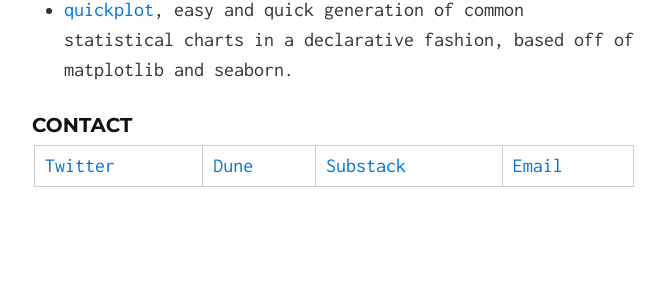
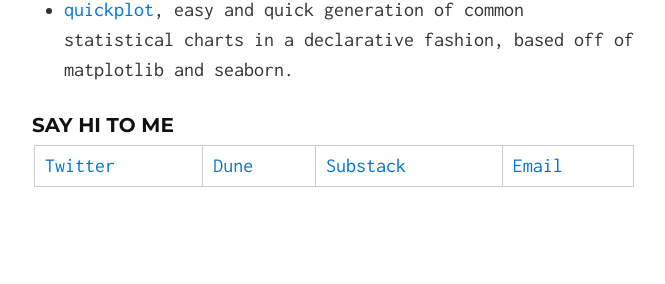
Before and after one commit to coindataschool/showcase, a Jekyll site: the page built from index.md, in a window 1280 px wide. Shown: the part 645-929 px from the top of the page, without its empty margins (306-971 px from the left). Built offline with Jekyll 4.4.1, drawn with Linux system fonts in a browser that asks for light colours; our own code applies the rules of GitHub Pages for plain Markdown files.

```diff
--- a/index.md
+++ b/index.md
@@ -20,6 +20,6 @@ layout: default
 * [defillama2](https://github.com/coindataschool/defillama2), a python client for DeFiLlama's data API.
 * [quickplot](https://github.com/coindataschool/quickplot), easy and quick generation of common statistical charts in a declarative fashion, based off of matplotlib and seaborn.
 
-### Contact
+### Say hi to me
 
 [Twitter](https://twitter.com/coindataschool) | [Dune](https://dune.com/coindataschool) | [Substack](https://coindataschool.substack.com/) | [Email](coindataschool@gmail.com)
```
